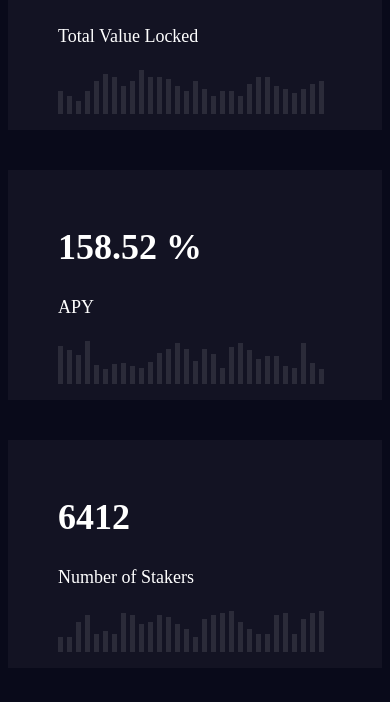
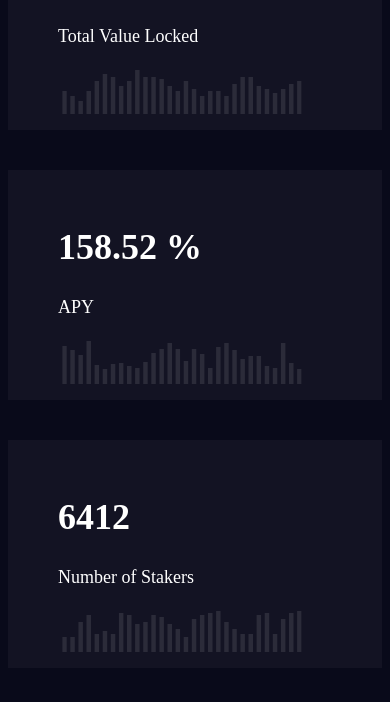
Before and after one commit to apollo0102/GameFi, a React (Create React App) app: page / in a window 390 px wide. Shown: the part 745-1447 px from the top of the page. Built offline with nearby package versions, Linux system fonts and the light colour scheme; what @usedapp/core would draw is missing.

Commit message:
comple UI

```diff
--- a/src/pages/home/component/CardStatistic.js
+++ b/src/pages/home/component/CardStatistic.js
@@ -23,7 +23,7 @@ const CardStatistic = (props) => {
             {props.value}
           </li>
           <li className='font-normal text-white mb-5 text-[18px]'>{props.title}</li>
-          <li className=''>{graph()}</li>
+          <li className='scale-x-90 -translate-x-3 sm:scale-100 sm:translate-x-0'>{graph()}</li>
         </ul>
       </div>
   )
```
